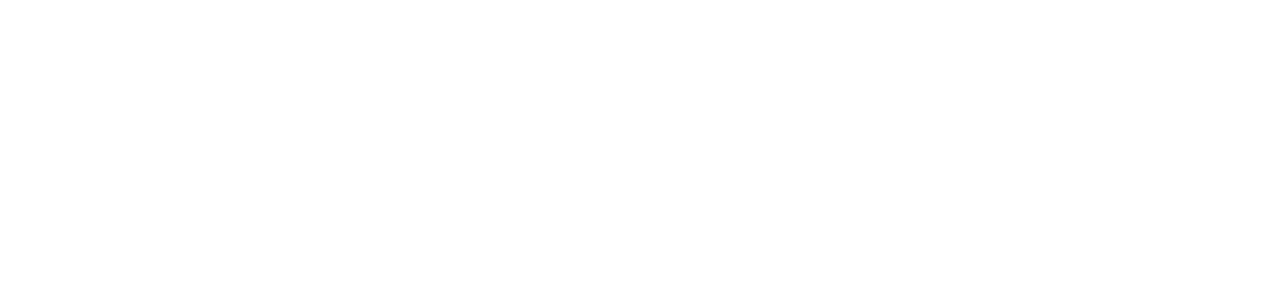
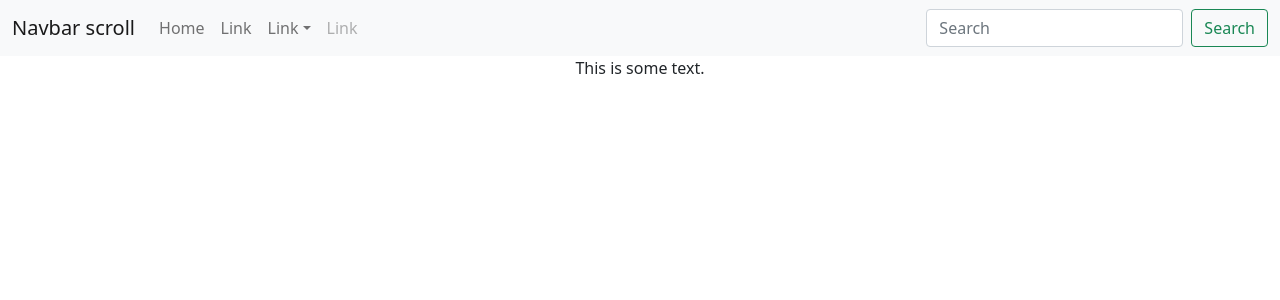
Before and after one commit to monkof1926/movie, a React (Create React App) app: page / in a window 1280 px wide. Shown: the top 300 px of the page. Built offline with nearby package versions, Linux system fonts and the light colour scheme.

Commit message:
Updated version

```diff
--- a/src/App.js
+++ b/src/App.js
@@ -1,15 +1,25 @@
-import './App.css';
-import { /*
-  Routes, Route, Link, NavLink, useParams, Outlet
-*/} from "react-router-dom";
+import "./App.css";
+import "./fetch/users";
+import { GetUsers } from "./fetch/users";
+import {
+  Routes,
+  Route,
+  Link,
+  NavLink,
+  useParams,
+  Outlet
+} from "react-router-dom";
 import "bootstrap/dist/css/bootstrap.min.css";
-import "./object/poster";
+import { Home } from "./components/Home";
+import { useState } from "react";
+import { Poster } from "./object/poster";
+import Navgationbar from "./object/navBar";
 
 function App() {
   return (
     <div className="App">
-      <>
-      </>
+      <Navgationbar />
+      <p>{Poster()}</p>
     </div>
   );
 }
--- a/src/components/Home.jsx
+++ b/src/components/Home.jsx
@@ -1,24 +1,19 @@
 import React, { useEffect } from "react";
-import { GetUsers } from "./fetch/users.jsx";
-import {Navgationbar} from "./object/navBar.jsx";
-import {Poster} from "./object/poster.jsx";
-
-
+import { Poster } from "../object/poster.jsx";
+import Navgationbar from "../object/navBar.jsx";
 
 const Home = () => {
-    return (
-        useEffect(
-        <div>
-        <h1>Home</h1>
-        <>
-        <div>{Navgationbar()}</div>
-        <Poster poster/>
-        <p>Hallo testing</p>
-        <GetUsers GetUsers/>
-        </>
-        </div>
-        )
-    );
+  useEffect(() => {
+    // Code to run when the component is rendered or updated
+  });
+
+  return (
+    <div>
+      <Navgationbar />
+      <h1>Home</h1>
+      <Poster />
+    </div>
+  );
 }
 
-export default Home;
+export { Home };
--- a/src/object/poster.jsx
+++ b/src/object/poster.jsx
@@ -1,13 +1,12 @@
 import React from "react";
 
 function Poster() {
-    return(
-        <>
-        <img src="https://localhos7001/api/movie/"/>
-        <img src={'https://localhos7001/api/movie/'}/>
-        <p>This it the most watch movies</p>
-        </>
-    );
+  return (
+    <div>
+      <p>This is some text.</p>
+    </div>
+  );
 }
 
-export default Poster;
+
+export { Poster };
```
Also changed, not shown: src/object/navBar.jsx (+8 -6 lines).
